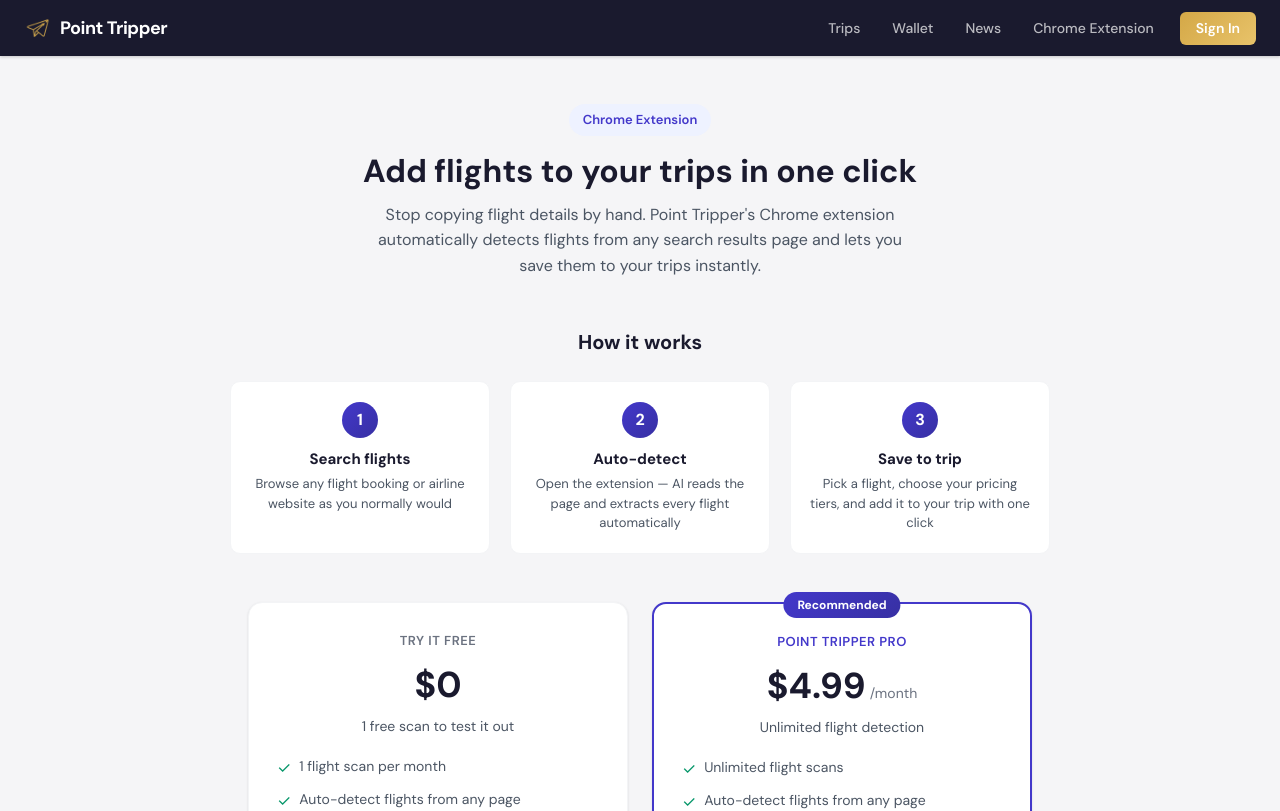
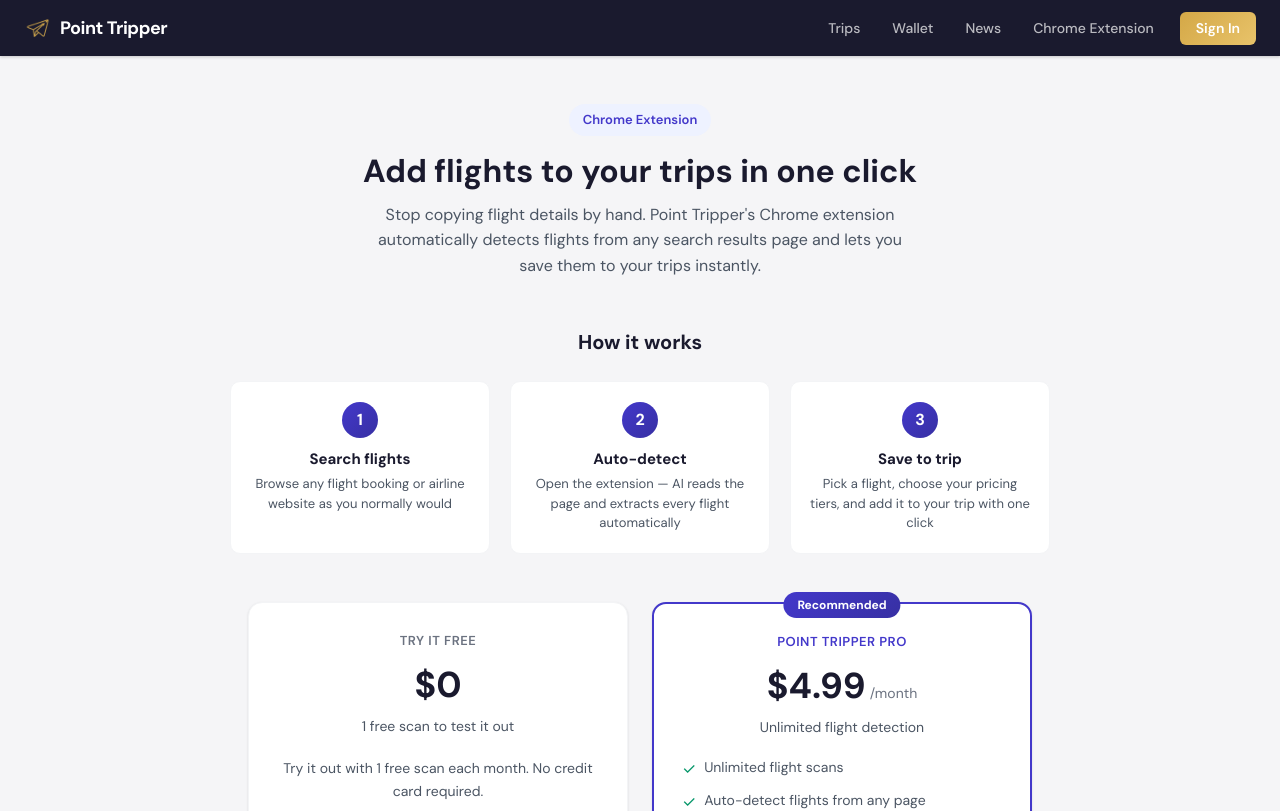
Before and after one commit to meilechb/pointpilot, a Next.js app: page /pricing in a window 1280 px wide. Shown: the top 811 px of the page. Built offline with nearby package versions, Linux system fonts and the light colour scheme; no server answers.

Commit message:
fix: simplify try-free card to single line description
Co-Authored-By: Claude Opus 4.6 <noreply@anthropic.com>

```diff
--- a/src/app/pricing/page.tsx
+++ b/src/app/pricing/page.tsx
@@ -157,11 +157,8 @@ function PricingContent() {
             </div>
           </div>
 
-          <div style={{ marginBottom: 24 }}>
-            {checkItem('1 flight scan per month')}
-            {checkItem('Auto-detect flights from any page')}
-            {checkItem('Save flights to your trips')}
-            {checkItem('No credit card required')}
+          <div style={{ fontSize: 14, color: 'var(--text-secondary)', lineHeight: 1.6, marginBottom: 24, textAlign: 'center' }}>
+            Try it out with 1 free scan each month. No credit card required.
           </div>
 
           <a
```
